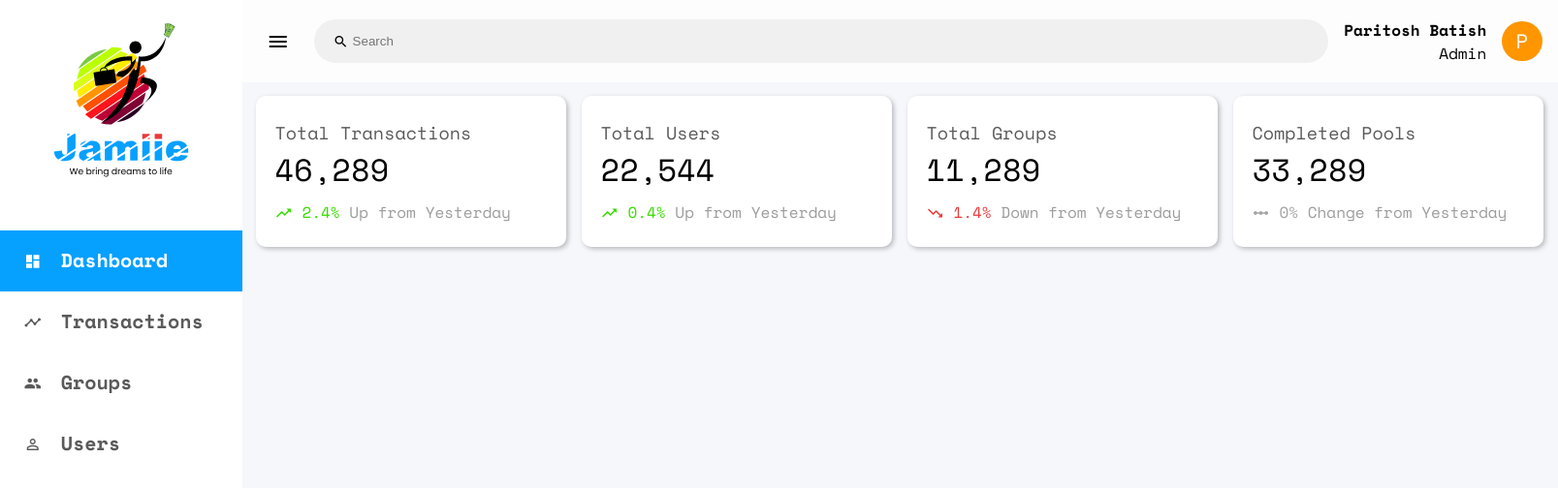
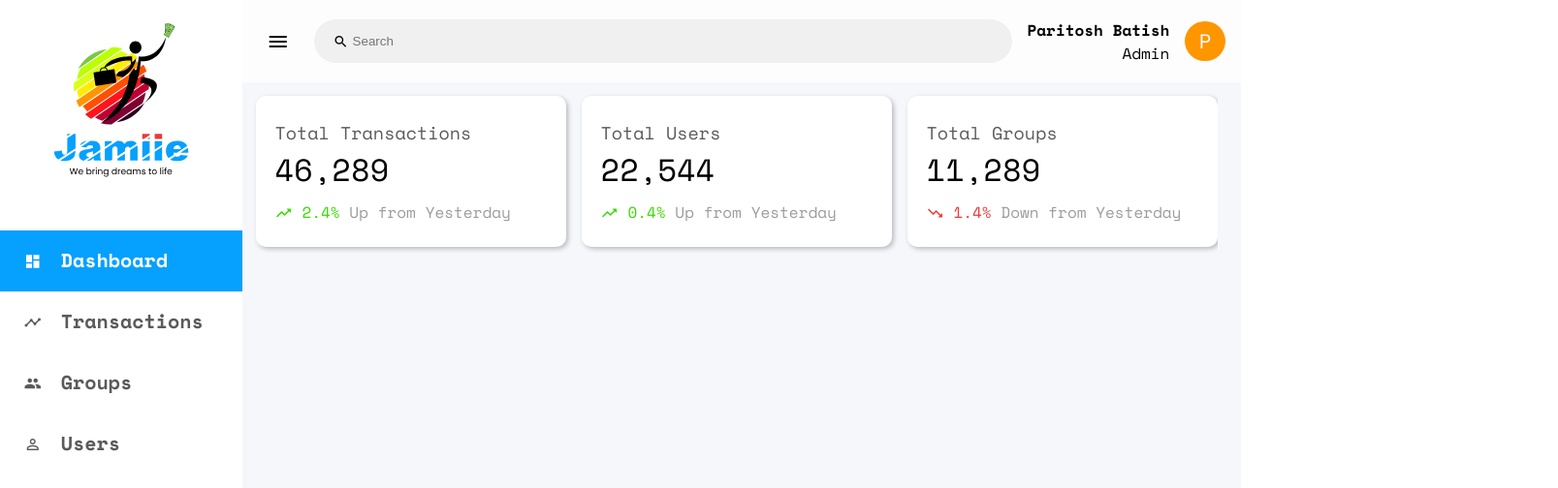
Before and after one commit to thepioneered/jamiie, a React (Create React App) app in the folder admin_console/: page / in a window 1280 px wide. Shown: the top 504 px of the page at 97% size, 1607 px wide, since content can reach past the window. Built offline with nearby package versions, Linux system fonts and the light colour scheme.

Commit message:
Card Scrolling Done :))

```diff
--- a/admin_console/src/App.jsx
+++ b/admin_console/src/App.jsx
@@ -6,7 +6,7 @@ export default class App extends Component {
     super();
 
     this.state = {
-      sidebar_open: true,
+      isSidebarOpen: true,
       index: [
         { name: "Dashboard", icon: "dashboard", active: true },
         { name: "Transactions", icon: "timeline", active: false },
@@ -18,7 +18,7 @@ export default class App extends Component {
 
   toggleSidebar = () => {
     this.setState({
-      sidebar_open: !this.state.sidebar_open,
+      isSidebarOpen: !this.state.isSidebarOpen,
     });
   };
 
@@ -39,12 +39,15 @@ export default class App extends Component {
     return (
       <div className="App">
         <Sidebar
-          sidebar_open={this.state.sidebar_open}
+          isSidebarOpen={this.state.isSidebarOpen}
           index={this.state.index}
           changePage={this.changePage}
         />
         <Header toggleSidebar={this.toggleSidebar} />
-        <Main activeIndex={activeIndex[0]} />
+        <Main
+          activeIndex={activeIndex[0]}
+          isSidebarOpen={this.state.isSidebarOpen}
+        />
       </div>
     );
   }
--- a/admin_console/src/components/Main/Main.jsx
+++ b/admin_console/src/components/Main/Main.jsx
@@ -6,7 +6,7 @@ export default class Main extends Component {
   render() {
     return (
       <div className="Main">
-        <Dashboard />
+        <Dashboard isSidebarOpen={this.props.isSidebarOpen} />
       </div>
     );
   }
--- a/admin_console/src/components/Main/components/Dashboard/Dashboard.css
+++ b/admin_console/src/components/Main/components/Dashboard/Dashboard.css
@@ -1,3 +1,7 @@
+.card-flex-wrapper {
+  overflow: hidden;
+}
+
 .card-container {
   max-width: calc(100%-250px);
   padding: 0.5rem 0;
--- a/admin_console/src/components/Main/components/Dashboard/Dashboard.jsx
+++ b/admin_console/src/components/Main/components/Dashboard/Dashboard.jsx
@@ -38,9 +38,15 @@ export default class Dashboard extends Component {
     );
   };
   render() {
+    const maxWidth = this.props.isSidebarOpen ? "280px" : "110px";
+    console.log(this.props.isSidebarOpen, maxWidth);
+
     return (
       <div className="dashboard">
-        <div className="card-flex-wrapper">
+        <div
+          className="card-flex-wrapper"
+          style={{ maxWidth: `calc(100vw - ${maxWidth})` }}
+        >
           <div className="card-container">
             {this.getCards("Total Transactions", 46289, 2.4)}
             {this.getCards("Total Users", 22544, 0.4)}
--- a/admin_console/src/components/Main/components/Dashboard/Dashboard.scss
+++ b/admin_console/src/components/Main/components/Dashboard/Dashboard.scss
@@ -4,10 +4,10 @@
 // card-container and card
 // ------------
 
-// .card-flex-wrapper {
-//   max-width: 90vw;
-//   overflow: hidden;
-// }
+.card-flex-wrapper {
+  // max-width: calc(100vw - 280px);
+  overflow: hidden;
+}
 
 .card-container {
   max-width: calc(100%-250px);
--- a/admin_console/src/components/Sidebar/Sidebar.jsx
+++ b/admin_console/src/components/Sidebar/Sidebar.jsx
@@ -8,7 +8,7 @@ export default class Sidebar extends Component {
       let li_class = "not-active ";
 
       if (item.active) li_class = "active ";
-      if (!this.props.sidebar_open) li_class += "li-close";
+      if (!this.props.isSidebarOpen) li_class += "li-close";
 
       return (
         <li
@@ -18,14 +18,14 @@ export default class Sidebar extends Component {
         >
           <div
             className={
-              this.props.sidebar_open
+              this.props.isSidebarOpen
                 ? "index-icon"
                 : "index-icon index-icon-close"
             }
           >
             <span className="material-icons">{item.icon}</span>
           </div>
-          {this.props.sidebar_open ? (
+          {this.props.isSidebarOpen ? (
             <div className="index-text">{item.name}</div>
           ) : null}
         </li>
@@ -37,13 +37,13 @@ export default class Sidebar extends Component {
     return (
       <div
         className={
-          this.props.sidebar_open ? "Sidebar" : "Sidebar Sidebar-close"
+          this.props.isSidebarOpen ? "Sidebar" : "Sidebar Sidebar-close"
         }
       >
         <div className="logo-wrapper">
           <img
             src={logo}
-            className={this.props.sidebar_open ? "logo" : "logo-close"}
+            className={this.props.isSidebarOpen ? "logo" : "logo-close"}
             alt="logo"
           />
         </div>
```
Also changed, not shown: 1 other file (tests, documents, lock files or other folders).
